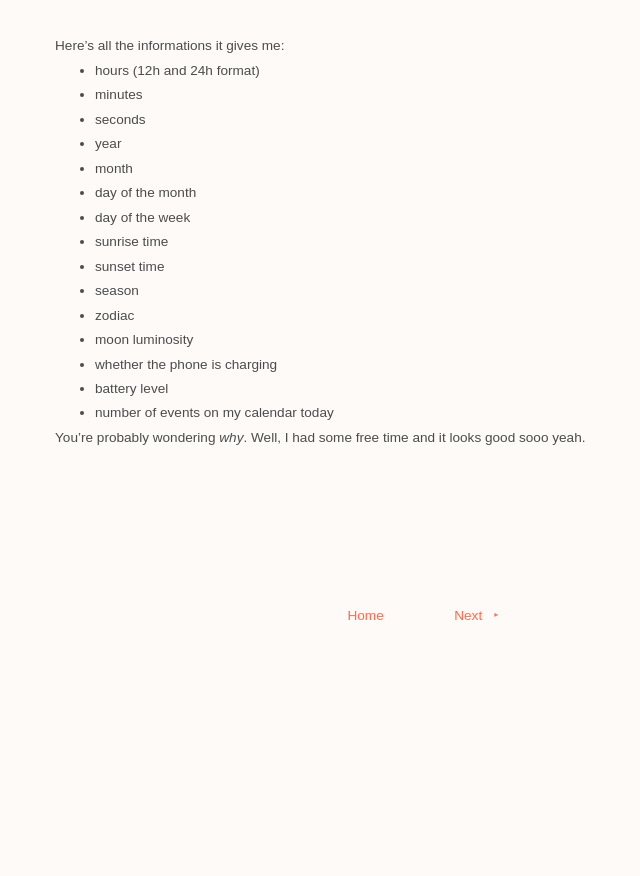
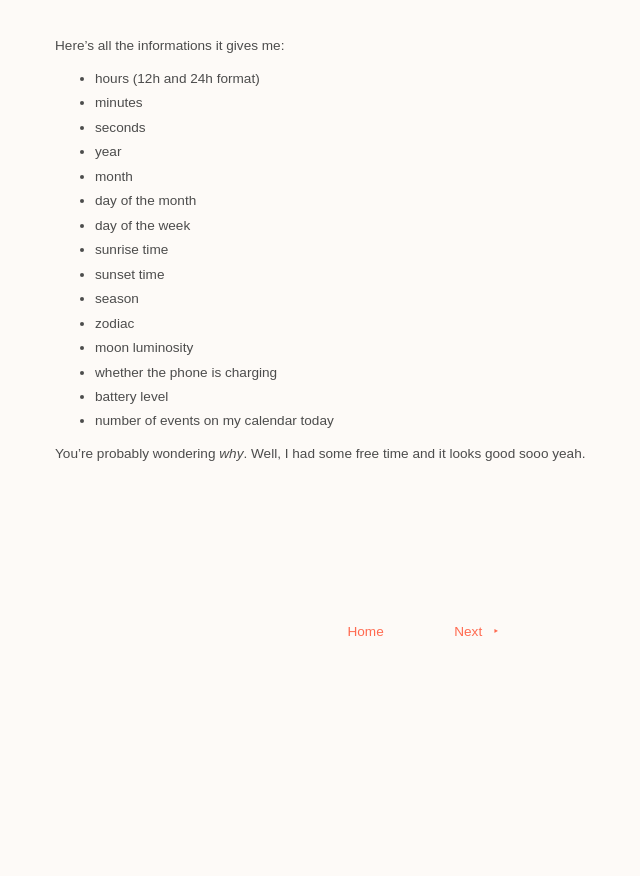
Before and after one commit to marcomoroni/portfolio-src, a Jekyll site: the page built from _posts/2018-09-09-clock.md, in a window 1280 px wide. Shown: the part 1680-2556 px from the top of the page, without its empty margins (217-857 px from the left). Built offline with Jekyll 4.4.1, drawn with Linux system fonts in a browser that asks for light colours; some web fonts are replaced.

Commit message:
Ul paddings

```diff
--- a/styles/default.css
+++ b/styles/default.css
@@ -84,6 +84,8 @@ h3 em {
 }
 
 ul {
+  padding-top: 8px;
+  padding-bottom: 8px;
   padding-left: 40px;
 }
 
```
Also changed, not shown: 2 other files.
